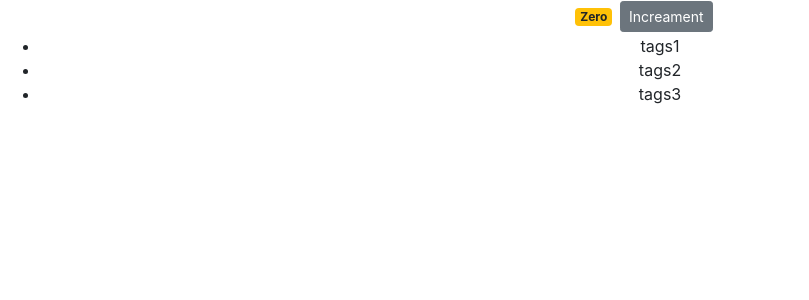
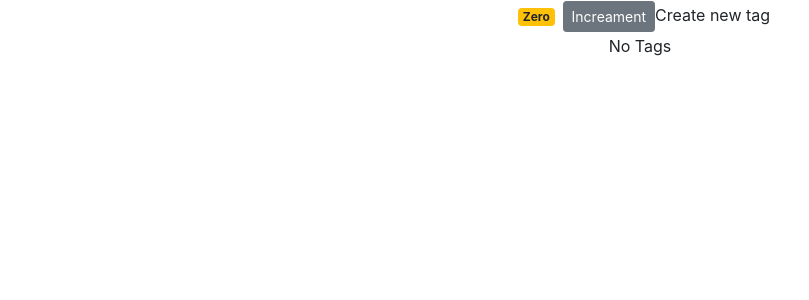
Before and after one commit to PramodDilshan-zz/React, a React (Create React App) app: page / in a window 1280 px wide. Shown: the top 300 px of the page, without its empty margins (0-809 px from the left). Built offline with nearby package versions, Linux system fonts and the light colour scheme.

Commit message:
conditional rendering

```diff
--- a/src/components/counter.jsx
+++ b/src/components/counter.jsx
@@ -1,33 +1,42 @@
-import React, { Component } from 'react'
+import React, { Component } from "react";
 
 export default class counter extends Component {
-
   state = {
     count: 0,
-        tags: ['tags1', 'tags2', 'tags3']
+    tags: [],
   };
 
   render() {
-
     return (
       <div>
         <span className={this.getBadgeClasses()}>{this.formatCount()}</span>
         <button className="btn btn-secondary btn-sm">Increament</button>
+        {this.state.tags.length === 0 && "Create new tag"}
+        {this.renderTags()}
+      </div>
+    );
+  }
+
+  renderTags() {
+    return this.state.tags.length === 0 ? (
+      <p>No Tags</p>
+    ) : (
       <ul>
-                    {this.state.tags.map(tag => <li key={tag}>{tag}</li>)}
+        {this.state.tags.map((tag) => (
+          <li key={tag}>{tag}</li>
+        ))}
       </ul>
-            </div>
-        )
+    );
   }
 
   getBadgeClasses() {
     let classes = "badge m-2 badge-";
-        classes += (this.state.count) === 0 ? "warning" : "primary";
+    classes += this.state.count === 0 ? "warning" : "primary";
     return classes;
   }
 
-    formatCount(){
+  formatCount() {
     const { count } = this.state;
-        return count === 0 ? 'Zero' : count;
+    return count === 0 ? "Zero" : count;
   }
 }
```
Also changed, not shown: 1 other file (tests, documents, lock files or other folders). Lines whose indentation alone changed are shown as unchanged.
